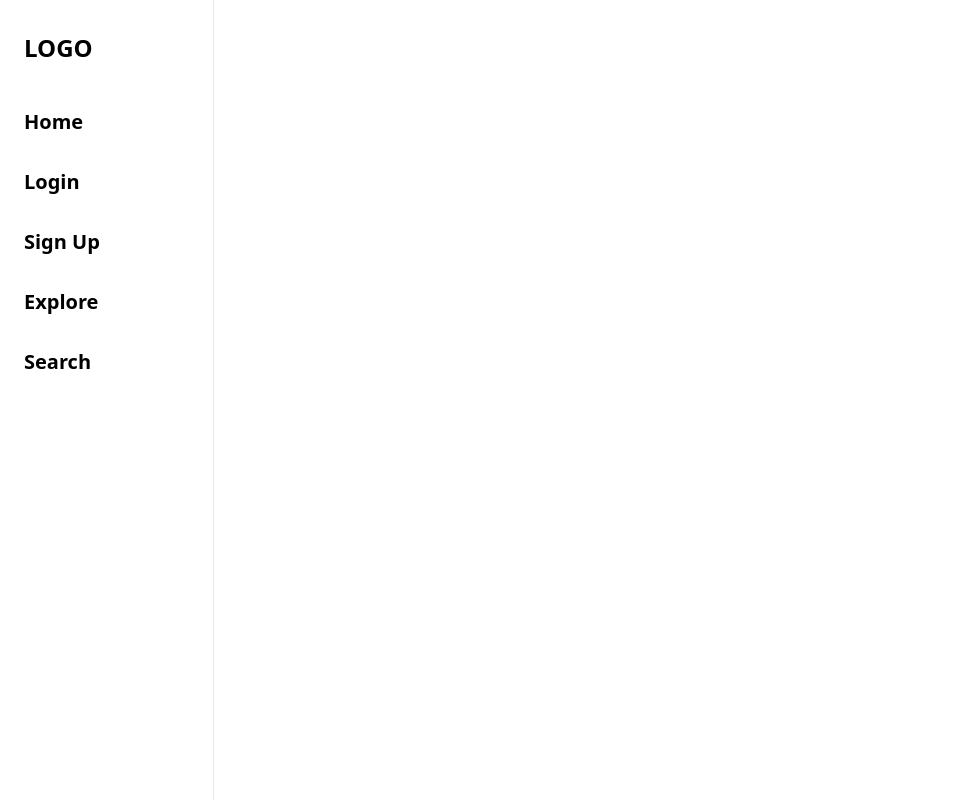
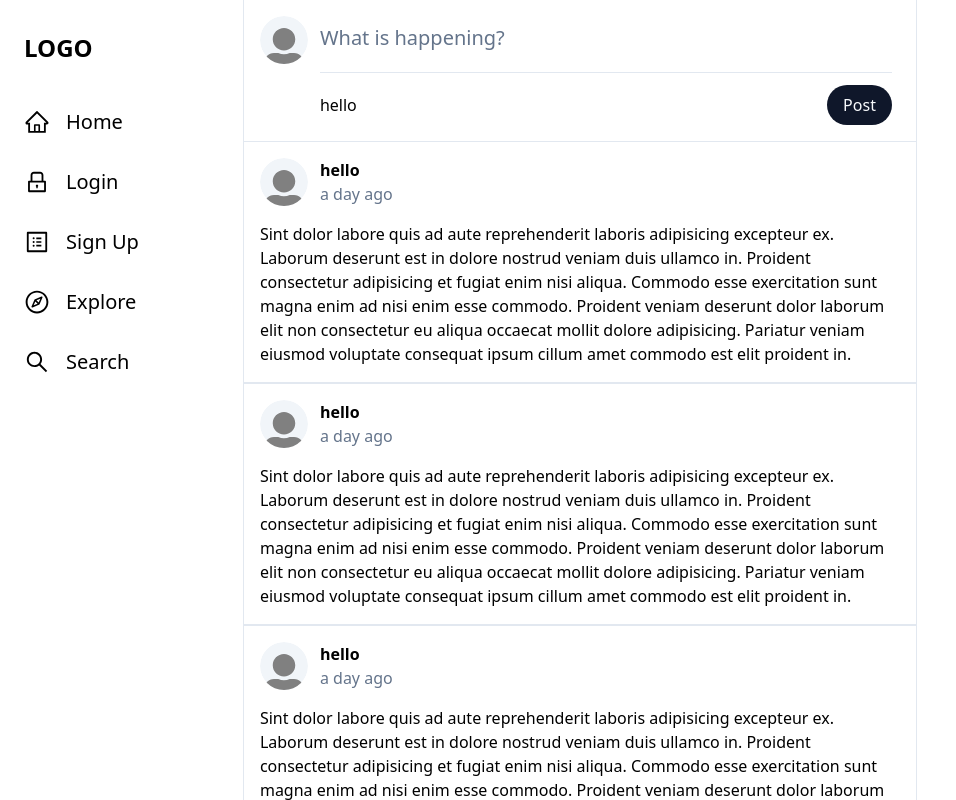
Before and after one commit to akashreddy03/club-verse, a React (Vite) app: page / in a window 1280 px wide. Shown: the top 800 px of the page, without its empty margins (0-956 px from the left). Built offline with nearby package versions, Linux system fonts and the light colour scheme.

Commit message:
Added posts section

```diff
--- a/package.json
+++ b/package.json
@@ -11,6 +11,7 @@
   },
   "dependencies": {
     "@hookform/resolvers": "^3.9.0",
+    "@radix-ui/react-avatar": "^1.1.0",
     "@radix-ui/react-label": "^2.1.0",
     "@radix-ui/react-separator": "^1.1.0",
     "@radix-ui/react-slot": "^1.1.0",
@@ -20,6 +21,7 @@
     "react": "^18.3.1",
     "react-dom": "^18.3.1",
     "react-hook-form": "^7.52.2",
+    "react-icons": "^5.2.1",
     "react-router-dom": "^6.26.0",
     "tailwind-merge": "^2.4.0",
     "tailwindcss-animate": "^1.0.7",
--- a/src/App.css
+++ b/src/App.css
@@ -0,0 +1,5 @@
+* {
+  box-sizing: border-box;
+  padding: 0;
+  margin: 0;
+}
--- a/src/components/ui/NavLink.tsx
+++ b/src/components/ui/NavLink.tsx
@@ -3,13 +3,15 @@ import { Link } from "react-router-dom";
 type NavLinkProps = {
   text: string;
   route: string;
+  icon?: React.ReactNode;
 };
 
-export default function NavLink({ text, route }: NavLinkProps) {
+export default function NavLink({ text, route, icon }: NavLinkProps) {
   return (
     <Link to={route}>
-      <div className="rounded-md px-4 py-3 hover:bg-zinc-100 text-xl font-semibold">
-        {text}
+      <div className="flex flex-row items-center gap-4 rounded-md px-4 md:pr-24 py-3 hover:bg-zinc-100 justify-center md:justify-start">
+        {icon}
+        <span className="text-xl hidden md:inline">{text}</span>
       </div>
     </Link>
   );
--- /dev/null
+++ b/src/components/ui/Post.tsx
@@ -0,0 +1,28 @@
+import { FaUserAlt } from "react-icons/fa";
+import { Avatar, AvatarFallback, AvatarImage } from "./avatar";
+
+type PostProps = {
+  username: string;
+  timestamp: string;
+  content: string;
+};
+
+export default function Post({ username, timestamp, content }: PostProps) {
+  return (
+    <div className="mx-4 my-4 gap-4 flex flex-col">
+      <div className=" flex flex-row gap-3 items-center">
+        <Avatar className="h-12 w-12">
+          <AvatarImage src="" />
+          <AvatarFallback>
+            <FaUserAlt className="mt-4 ml-0 mx-0" size={40} color="gray" />
+          </AvatarFallback>
+        </Avatar>
+        <div className="flex flex-col">
+          <span className="font-semibold">{username}</span>
+          <span className="text-slate-500">{timestamp}</span>
+        </div>
+      </div>
+      <div className="break-words">{content}</div>
+    </div>
+  );
+}
--- /dev/null
+++ b/src/components/ui/avatar.tsx
@@ -0,0 +1,48 @@
+import * as React from "react"
+import * as AvatarPrimitive from "@radix-ui/react-avatar"
+
+import { cn } from "@/lib/utils"
+
+const Avatar = React.forwardRef<
+  React.ElementRef<typeof AvatarPrimitive.Root>,
+  React.ComponentPropsWithoutRef<typeof AvatarPrimitive.Root>
+>(({ className, ...props }, ref) => (
+  <AvatarPrimitive.Root
+    ref={ref}
+    className={cn(
+      "relative flex h-10 w-10 shrink-0 overflow-hidden rounded-full",
+      className
+    )}
+    {...props}
+  />
+))
+Avatar.displayName = AvatarPrimitive.Root.displayName
+
+const AvatarImage = React.forwardRef<
+  React.ElementRef<typeof AvatarPrimitive.Image>,
+  React.ComponentPropsWithoutRef<typeof AvatarPrimitive.Image>
+>(({ className, ...props }, ref) => (
+  <AvatarPrimitive.Image
+    ref={ref}
+    className={cn("aspect-square h-full w-full", className)}
+    {...props}
+  />
+))
+AvatarImage.displayName = AvatarPrimitive.Image.displayName
+
+const AvatarFallback = React.forwardRef<
+  React.ElementRef<typeof AvatarPrimitive.Fallback>,
+  React.ComponentPropsWithoutRef<typeof AvatarPrimitive.Fallback>
+>(({ className, ...props }, ref) => (
+  <AvatarPrimitive.Fallback
+    ref={ref}
+    className={cn(
+      "flex h-full w-full items-center justify-center rounded-full bg-slate-100 dark:bg-slate-800",
+      className
+    )}
+    {...props}
+  />
+))
+AvatarFallback.displayName = AvatarPrimitive.Fallback.displayName
+
+export { Avatar, AvatarImage, AvatarFallback }
--- /dev/null
+++ b/src/components/ui/textarea.tsx
@@ -0,0 +1,24 @@
+import * as React from "react"
+
+import { cn } from "@/lib/utils"
+
+export interface TextareaProps
+  extends React.TextareaHTMLAttributes<HTMLTextAreaElement> {}
+
+const Textarea = React.forwardRef<HTMLTextAreaElement, TextareaProps>(
+  ({ className, ...props }, ref) => {
+    return (
+      <textarea
+        className={cn(
+          "flex min-h-[80px] w-full rounded-md border border-slate-200 bg-white px-3 py-2 text-sm ring-offset-white placeholder:text-slate-500 focus-visible:outline-none focus-visible:ring-2 focus-visible:ring-slate-950 focus-visible:ring-offset-2 disabled:cursor-not-allowed disabled:opacity-50 dark:border-slate-800 dark:bg-slate-950 dark:ring-offset-slate-950 dark:placeholder:text-slate-400 dark:focus-visible:ring-slate-300",
+          className
+        )}
+        ref={ref}
+        {...props}
+      />
+    )
+  }
+)
+Textarea.displayName = "Textarea"
+
+export { Textarea }
--- /dev/null
+++ b/src/pages/Home/Feed.tsx
@@ -0,0 +1,23 @@
+import Post from "@/components/ui/Post";
+import { Separator } from "@/components/ui/separator";
+import React from "react";
+import MakePost from "./MakePost";
+
+export default function Feed() {
+  return (
+    <div className="max-w-2xl">
+      <MakePost />
+      <Separator />
+      {[...Array(10).keys()].map((item) => (
+        <React.Fragment key={item}>
+          <Post
+            username="hello"
+            timestamp="a day ago"
+            content="Sint dolor labore quis ad aute reprehenderit laboris adipisicing excepteur ex. Laborum deserunt est in dolore nostrud veniam duis ullamco in. Proident consectetur adipisicing et fugiat enim nisi aliqua. Commodo esse exercitation sunt magna enim ad nisi enim esse commodo. Proident veniam deserunt dolor laborum elit non consectetur eu aliqua occaecat mollit dolore adipisicing. Pariatur veniam eiusmod voluptate consequat ipsum cillum amet commodo est elit proident in."
+          />
+          <Separator className="h-0.5" />
+        </React.Fragment>
+      ))}
+    </div>
+  );
+}
--- a/src/pages/Home/Home.tsx
+++ b/src/pages/Home/Home.tsx
@@ -1,15 +1,14 @@
 import { Separator } from "@/components/ui/separator";
 import NavBar from "./NavBar";
+import Feed from "./Feed";
 
 const Home = () => {
   return (
-    <div className="min-h-screen grid grid-flow-col grid-cols-[1fr_4fr_1fr]">
-      <div className="grid grid-flow-col grid-cols-[1fr_0px]">
-        <NavBar />
-        <Separator orientation="vertical" />
-      </div>
-      <div className=""></div>
-      <div className=""></div>
+    <div className="inline-grid grid-flow-col">
+      <NavBar />
+      <Separator orientation="vertical" />
+      <Feed />
+      <Separator orientation="vertical" />
     </div>
   );
 };
--- /dev/null
+++ b/src/pages/Home/MakePost.tsx
@@ -0,0 +1,48 @@
+import { Avatar, AvatarFallback, AvatarImage } from "@/components/ui/avatar";
+import { Button } from "@/components/ui/button";
+import { Separator } from "@/components/ui/separator";
+import { Textarea } from "@/components/ui/textarea";
+import { useLayoutEffect, useRef } from "react";
+import { FaUserAlt } from "react-icons/fa";
+
+export default function MakePost() {
+  const textareaRef = useRef<HTMLTextAreaElement>(null);
+
+  function adjustHeight() {
+    if (textareaRef.current !== undefined && textareaRef.current !== null) {
+      textareaRef.current.style.height = "inherit";
+      textareaRef.current.style.height = `${textareaRef.current.scrollHeight}px`;
+    }
+  }
+
+  useLayoutEffect(adjustHeight, []);
+
+  function handleKeyDown() {
+    adjustHeight();
+  }
+
+  return (
+    <div className="mx-4 my-4 flex flex-row items-start gap-1">
+      <Avatar className="h-12 w-12">
+        <AvatarImage src="" />
+        <AvatarFallback>
+          <FaUserAlt className="mt-4 ml-0 mx-0" size={40} color="gray" />
+        </AvatarFallback>
+      </Avatar>
+      <div className="w-full mx-2">
+        <Textarea
+          placeholder="What is happening?"
+          className="px-0 min-h-0 max-h-96 resize-none mb-3 border-none text-xl focus-visible:ring-transparent"
+          rows={1}
+          onChange={handleKeyDown}
+          ref={textareaRef}
+        />
+        <Separator />
+        <div className="mt-3 flex flex-row justify-between items-center">
+          <h1>hello</h1>
+          <Button className="rounded-full text-base">Post</Button>
+        </div>
+      </div>
+    </div>
+  );
+}
--- a/src/pages/Home/NavBar.tsx
+++ b/src/pages/Home/NavBar.tsx
@@ -1,32 +1,49 @@
 import NavLink from "@/components/ui/NavLink";
+import {
+  AiOutlineCompass,
+  AiOutlineHome,
+  AiOutlineLock,
+  AiOutlineProfile,
+  AiOutlineSearch,
+} from "react-icons/ai";
 
 const links = [
   {
     text: "Home",
     route: "/",
+    icon: <AiOutlineHome size={26} />,
   },
   {
     text: "Login",
     route: "/login",
+    icon: <AiOutlineLock size={26} />,
   },
-  { text: "Sign Up", route: "/signup" },
+  {
+    text: "Sign Up",
+    route: "/signup",
+    icon: <AiOutlineProfile size={26} />,
+  },
   {
     text: "Explore",
     route: "",
+    icon: <AiOutlineCompass size={26} />,
   },
   {
     text: "Search",
     route: "",
+    icon: <AiOutlineSearch size={26} />,
   },
 ];
 
 export default function NavBar() {
   return (
-    <div className="flex flex-col mx-2 gap-2 mt-8">
-      <h1 className="px-4 text-2xl font-bold mb-6">LOGO</h1>
-      {links.map((item) => (
-        <NavLink {...item} />
-      ))}
+    <div>
+      <div className="sticky top-8 flex flex-col mx-2 gap-2 mt-8">
+        <h1 className="px-4 text-2xl font-bold mb-6">LOGO</h1>
+        {links.map((item, index) => (
+          <NavLink key={index} {...item} />
+        ))}
+      </div>
     </div>
   );
 }
```
Also changed, not shown: src/components/Post.tsx (deleted), 1 other file (tests, documents, lock files or other folders).
